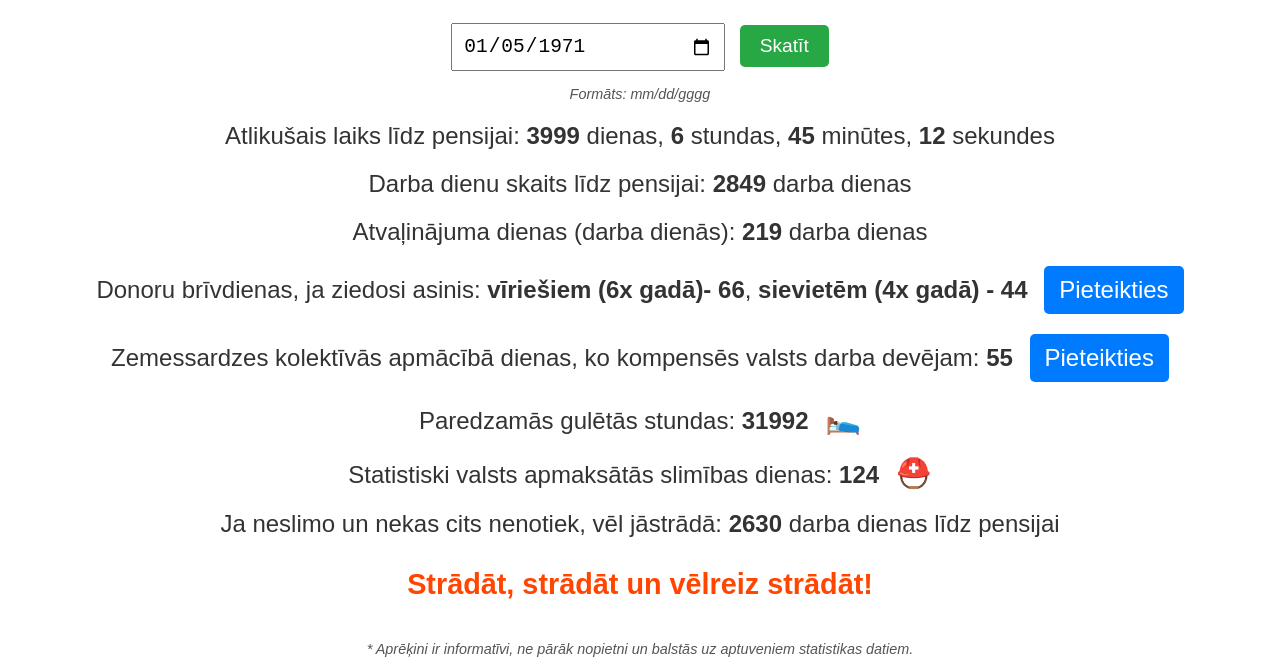
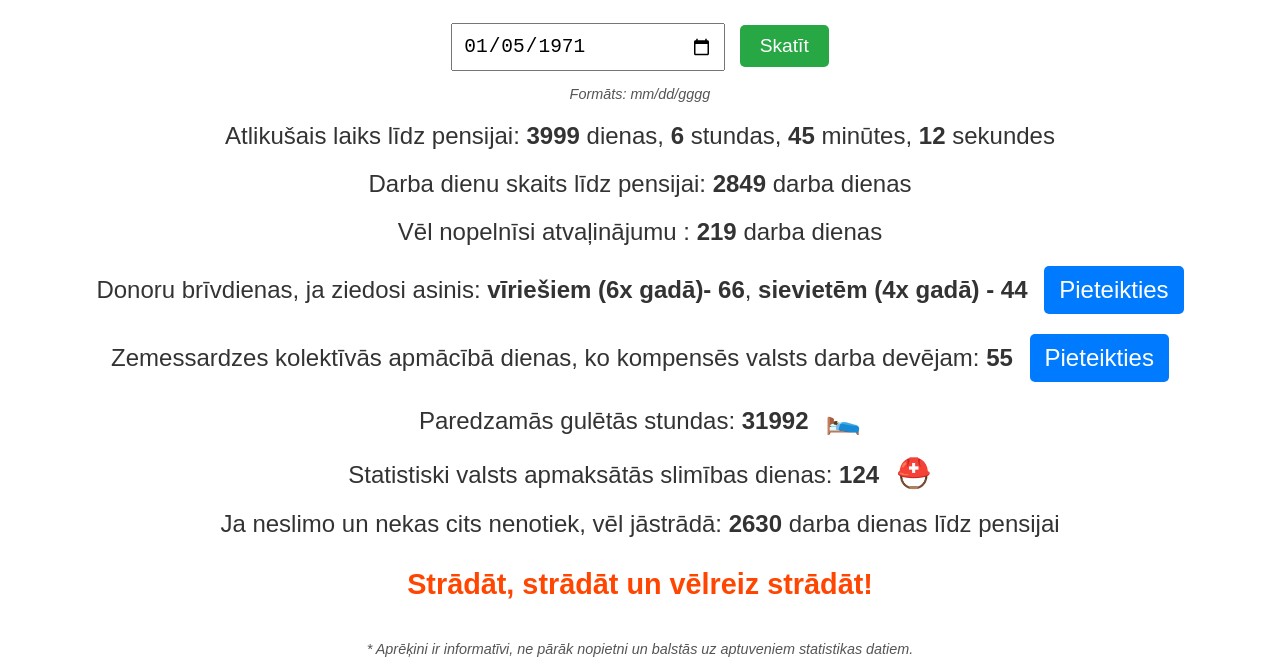
Before and after one commit to ivokuskis/kuskis.id, a plain HTML site: page index.html in a window 1280 px wide. Both pictures are taken after a click on the button "Skatīt". Shown: the part 129-800 px from the top of the page. Drawn offline with Linux system fonts and the light colour scheme.

Commit message:
Update index.html

```diff
--- a/index.html
+++ b/index.html
@@ -203,7 +203,7 @@
                 document.getElementById("workdays").innerHTML =
                     `Darba dienu skaits līdz pensijai: <b>${workdays}</b> darba dienas`;
                 document.getElementById("vacation").innerHTML =
-                    `Atvaļinājuma dienas (darba dienās): <b>${vacationDays}</b> darba dienas`;
+                    `Vēl nopelnīsi atvaļinājumu : <b>${vacationDays}</b> darba dienas`;
                 document.getElementById("remaining-days").innerHTML =
                     `Ja neslimo un nekas cits nenotiek, vēl jāstrādā: <b>${remainingWorkdays}</b> darba dienas līdz pensijai`;
                 document.getElementById("sleep-time").innerHTML =
```
